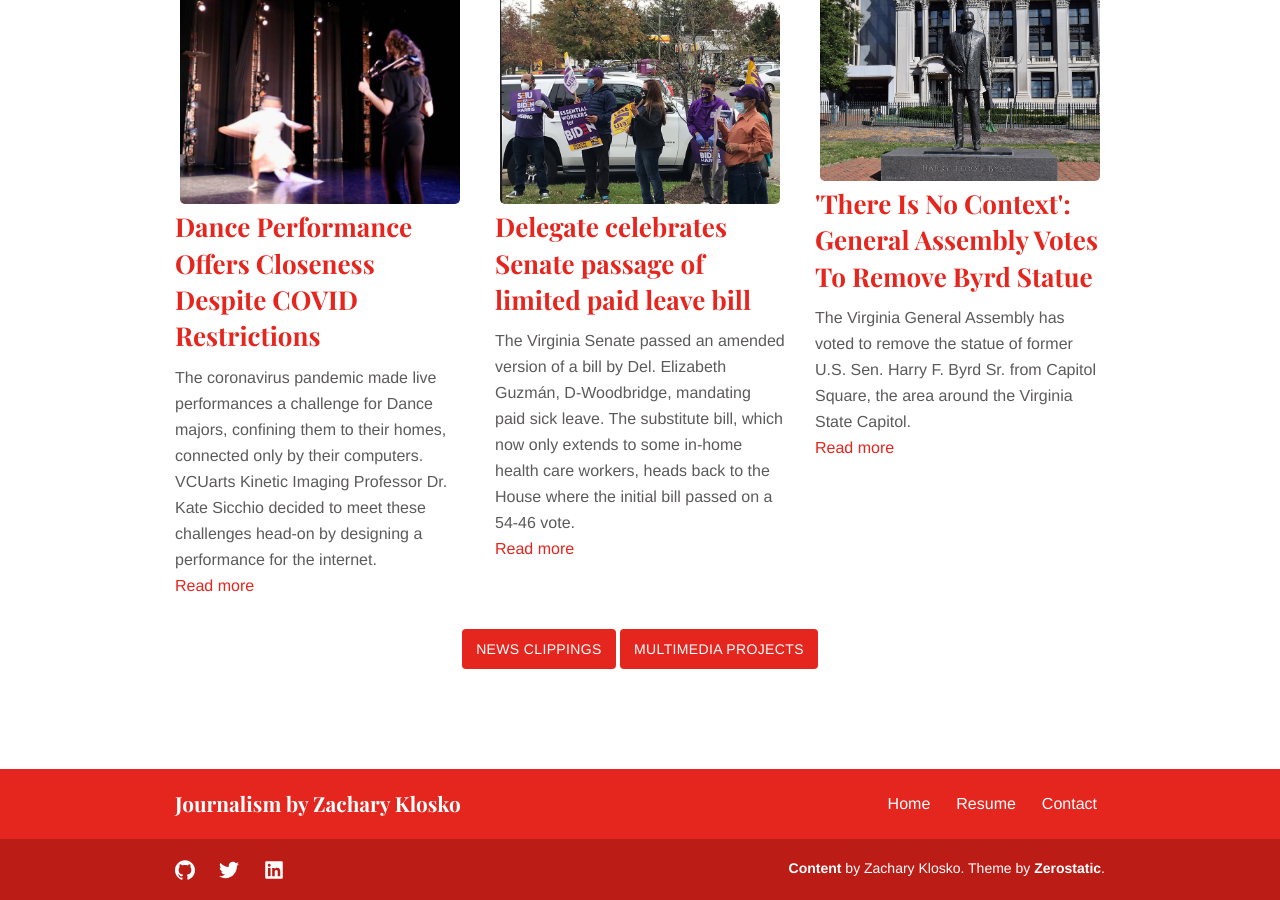
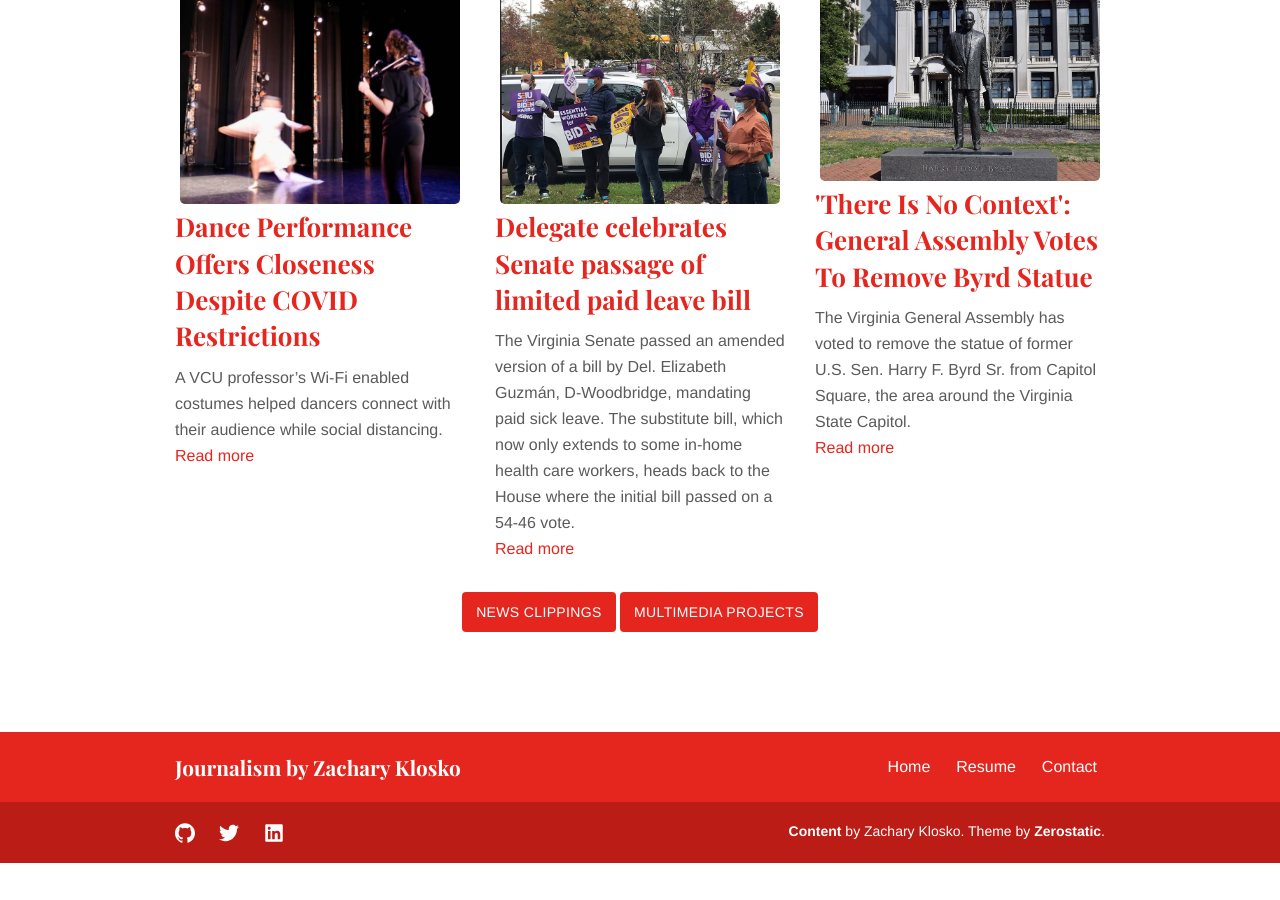
Before and after one commit to zklosko/zklosko.github.io, a Jekyll site: the page built from index.md, in a window 1280 px wide and 900 px high, scrolled down 853 px. Built offline with Jekyll 4.4.1, drawn with Linux system fonts in a browser that asks for light colours; after the commit the page ends 1716 px from its top, so only the background shows below that.

Commit message:
Fix excerpt

```diff
--- a/_posts/2021-03-30-feeling-distance-vcuarts.md
+++ b/_posts/2021-03-30-feeling-distance-vcuarts.md
@@ -5,7 +5,7 @@ layout: post
 category: multimedia
 img: /images/feeling-distance-cover.jpeg
 caption: Taylor Colimore (right) films N'dea Harris (left) during the *Feeling Distance* performance (Photo by Zachary Klosko)
-excerpt: The coronavirus pandemic made live performances a challenge for Dance majors, confining them to their homes, connected only by their computers. VCUarts Kinetic Imaging Professor Dr. Kate Sicchio decided to meet these challenges head-on by designing a performance for the internet.
+excerpt: A VCU professor’s Wi-Fi enabled costumes helped dancers connect with their audience while social distancing.
 ---
 
 RICHMOND, Va. -- A unique performance is taking place inside VCU’s Grace Street Theater. Two dancers perform on stage, surrounded by a camerawoman, production assistants, technical directors, laptops and a producer. The rest of the theater is empty.
```
